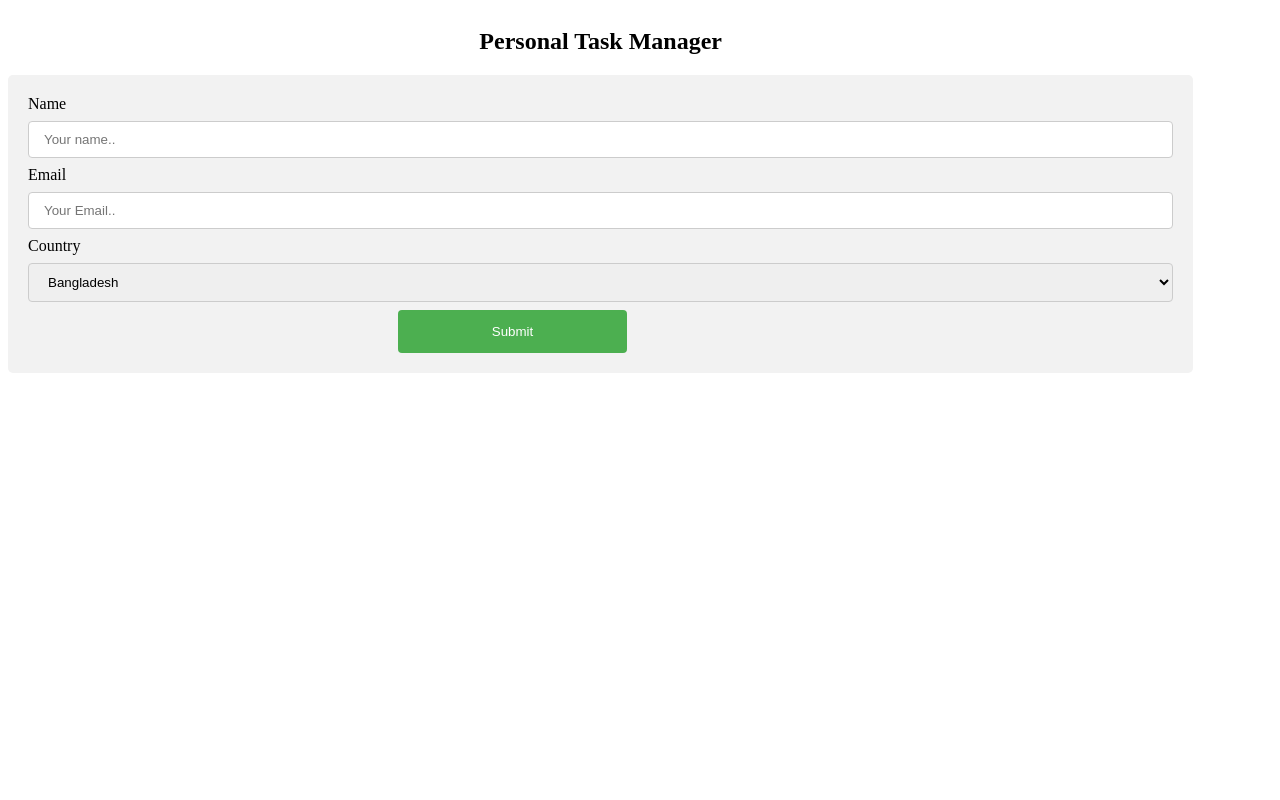
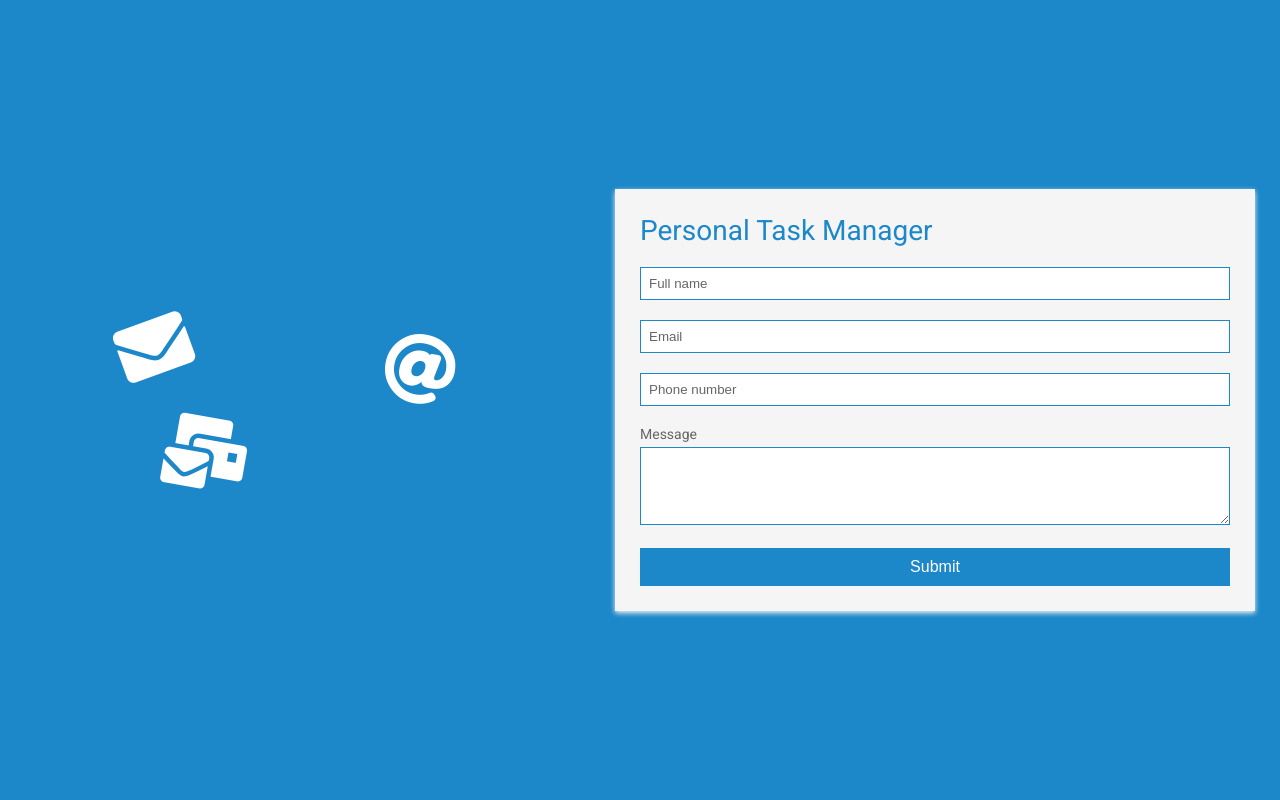
Before and after one commit to zarinsharmin/Personal_Task_Manager, a Django app: page / in a window 1280 px wide. Run offline with Django 4.2, Linux system fonts and the light colour scheme; some libraries are stand-ins or nearby versions.

Commit message:
added header

```diff
--- a/Personal_Task_Manager/settings.py
+++ b/Personal_Task_Manager/settings.py
@@ -122,3 +122,5 @@ STATIC_URL = "static/"
 # https://docs.djangoproject.com/en/4.2/ref/settings/#default-auto-field
 
 DEFAULT_AUTO_FIELD = "django.db.models.BigAutoField"
+
+STATICFILES_DIRS = [BASE_DIR, "static"]
--- a/Personal_Task_Manager/templates/index.html
+++ b/Personal_Task_Manager/templates/index.html
@@ -1,82 +1,32 @@
 <!DOCTYPE html>
-<html lang="en">
+<html>
+  <head>
+    <title>Personal_Task_Manager</title>
+    <link rel="stylesheet" href="https://use.fontawesome.com/releases/v5.4.1/css/all.css" integrity="sha384-5sAR7xN1Nv6T6+dT2mhtzEpVJvfS3NScPQTrOxhwjIuvcA67KV2R5Jz6kr4abQsz" crossorigin="anonymous">
+    <link href="https://fonts.googleapis.com/css?family=Roboto:300,400,500,700" rel="stylesheet">
+    <link rel="stylesheet" href="/static/css/style.css">
 
-<head>
-    <meta charset="UTF-8" />
-    <meta http-equiv="X-UA-Compatible" content="IE=edge" />
-    <meta name="viewport" content="width=device-width, initial-scale=1.0" />
-    <title>Personal Task Manager</title>
-    <link rel="stylesheet" href="./style.css" />
-    <link rel="stylesheet" href="https://cdnjs.cloudflare.com/ajax/libs/font-awesome/6.1.0/css/all.min.css"
-        integrity="sha512-10/jx2EXwxxWqCLX/hHth/vu2KY3jCF70dCQB8TSgNjbCVAC/8vai53GfMDrO2Emgwccf2pJqxct9ehpzG+MTw=="
-        crossorigin="anonymous" referrerpolicy="no-referrer" />
-
-    <style>
-        body {
-            position: absolute;
-        }
-        h2{
-            text-align: center;
-        }
-        input[type=text], select {
-              width: 100%;
-              padding: 10px 15px;
-              margin: 8px 0;
-              display: inline-block;
-              border: 1px solid #ccc;
-              border-radius: 4px;
-              box-sizing: border-box;
-        }
-
-            input[type=submit] {
-              position: center;
-              width: 20%;
-              background-color: #4CAF50;
-              color: white;
-              padding: 14px 20px;
-              margin-left: 370px;
-              border: none;
-              border-radius: 4px;
-              cursor: pointer;
-            }
-
-            input[type=submit]:hover {
-              background-color: #45a049;
-            }
-
-            div {
-              border-radius: 5px;
-              background-color: #f2f2f2;
-              padding: 20px;
-              margine: 50%%;
-            }
-    </style>
   </head>
-
   <body>
-    <h2>Personal Task Manager</h2>
-
+    <div class="main-block">
+      <div class="left-part">
+        <i class="fas fa-envelope"></i>
+        <i class="fas fa-at"></i>
+        <i class="fas fa-mail-bulk"></i>
+      </div>
+      <form action="/">
+        <h1>Personal Task Manager</h1>
+        <div class="info">
+          <input class="fname" type="text" name="name" placeholder="Full name">
+          <input type="text" name="name" placeholder="Email">
+          <input type="text" name="name" placeholder="Phone number">
+        </div>
+        <p>Message</p>
         <div>
-  <form action="/action_page.php">
-    <label for="fname">Name</label>
-    <input type="text" id="fname" name="firstname" placeholder="Your name..">
-
-    <label for="lname">Email</label>
-    <input type="text" id="lname" name="lastname" placeholder="Your Email..">
-
-    <label for="country">Country</label>
-    <select id="country" name="country">
-      <option value="australia">Bangladesh</option>
-      <option value="australia">Australia</option>
-      <option value="canada">Canada</option>
-      <option value="usa">USA</option>
-    </select>
-
-    <input type="submit" value="Submit">
+          <textarea rows="4"></textarea>
+        </div>
+        <button type="submit" href="/">Submit</button>
       </form>
     </div>
-
-    <script src="./index.js"></script>
   </body>
-
 </html>
--- a/Personal_Task_Manager/views.py
+++ b/Personal_Task_Manager/views.py
@@ -4,7 +4,8 @@ from django.http import HttpResponse
 
 def home(request):
     # return HttpResponse("hello")
-    return render(request, "index.html")
+    data = {"title": "Personal Task Manager"}
+    return render(request, "index.html", data)
 
 
 # Dynamic path
--- /dev/null
+++ b/static/css/style.css
@@ -0,0 +1,103 @@
+html,
+body {
+    min-height: 100%;
+    padding: 0;
+    margin: 0;
+    font-family: Roboto, Arial, sans-serif;
+    font-size: 14px;
+    color: #666;
+}
+
+h1 {
+    margin: 0 0 20px;
+    font-weight: 400;
+    color: #1c87c9;
+}
+
+p {
+    margin: 0 0 5px;
+}
+
+.main-block {
+    display: flex;
+    flex-direction: column;
+    justify-content: center;
+    align-items: center;
+    min-height: 100vh;
+    background: #1c87c9;
+}
+
+form {
+    padding: 25px;
+    margin: 25px;
+    box-shadow: 0 2px 5px #f5f5f5;
+    background: #f5f5f5;
+}
+
+.fas {
+    margin: 25px 10px 0;
+    font-size: 72px;
+    color: #fff;
+}
+
+.fa-envelope {
+    transform: rotate(-20deg);
+}
+
+.fa-at,
+.fa-mail-bulk {
+    transform: rotate(10deg);
+}
+
+input,
+textarea {
+    width: calc(100% - 18px);
+    padding: 8px;
+    margin-bottom: 20px;
+    border: 1px solid #1c87c9;
+    outline: none;
+}
+
+input::placeholder {
+    color: #666;
+}
+
+button {
+    width: 100%;
+    padding: 10px;
+    border: none;
+    background: #1c87c9;
+    font-size: 16px;
+    font-weight: 400;
+    color: #fff;
+}
+
+button:hover {
+    background: #2371a0;
+}
+
+@media (min-width: 568px) {
+    .main-block {
+        flex-direction: row;
+    }
+
+    .left-part,
+    form {
+        width: 80%;
+    }
+
+    .fa-envelope {
+        margin-top: 0;
+        margin-left: 20%;
+    }
+
+    .fa-at {
+        margin-top: -10%;
+        margin-left: 65%;
+    }
+
+    .fa-mail-bulk {
+        margin-top: 2%;
+        margin-left: 28%;
+    }
+}
```
Lines whose indentation alone changed are shown as unchanged.
